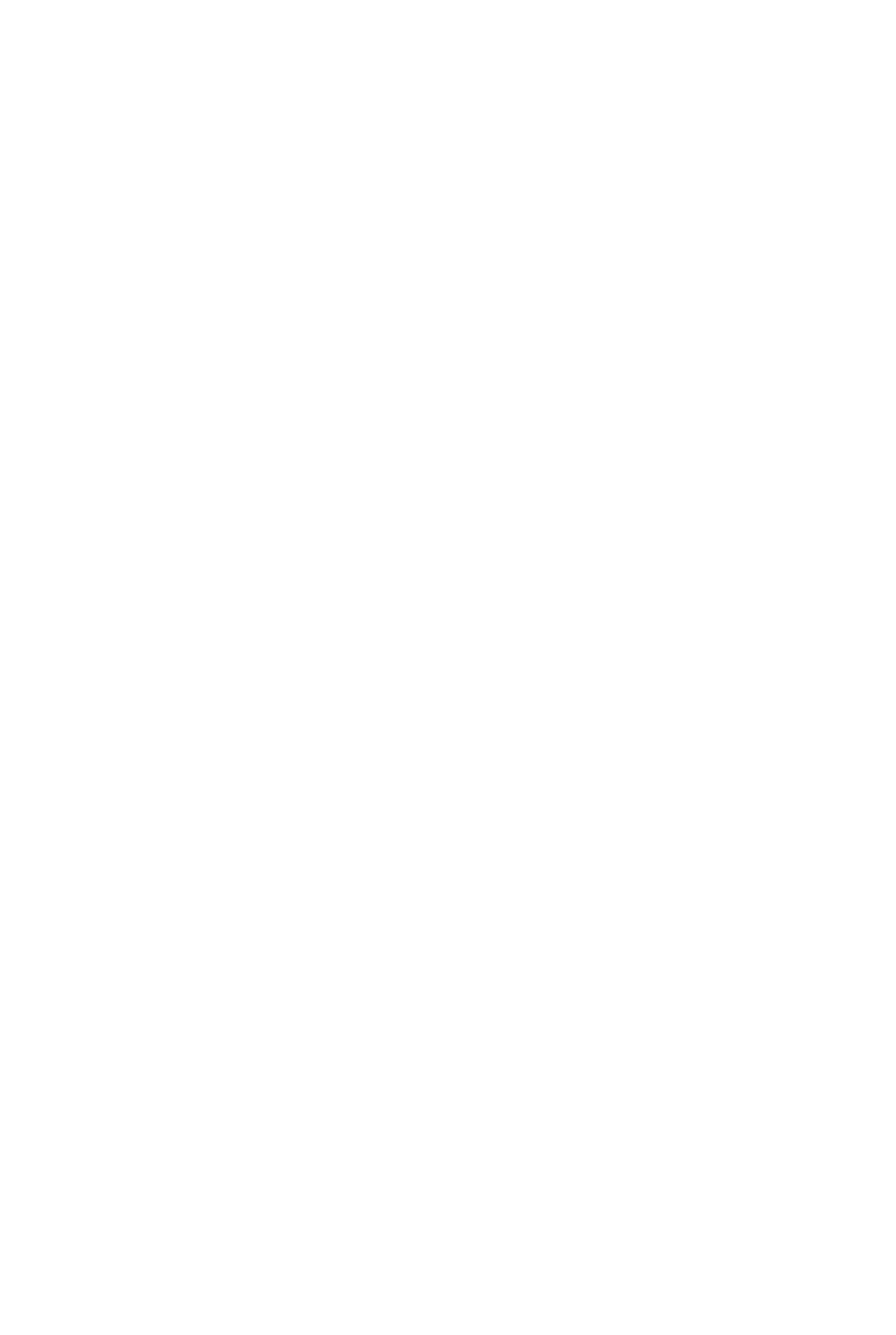
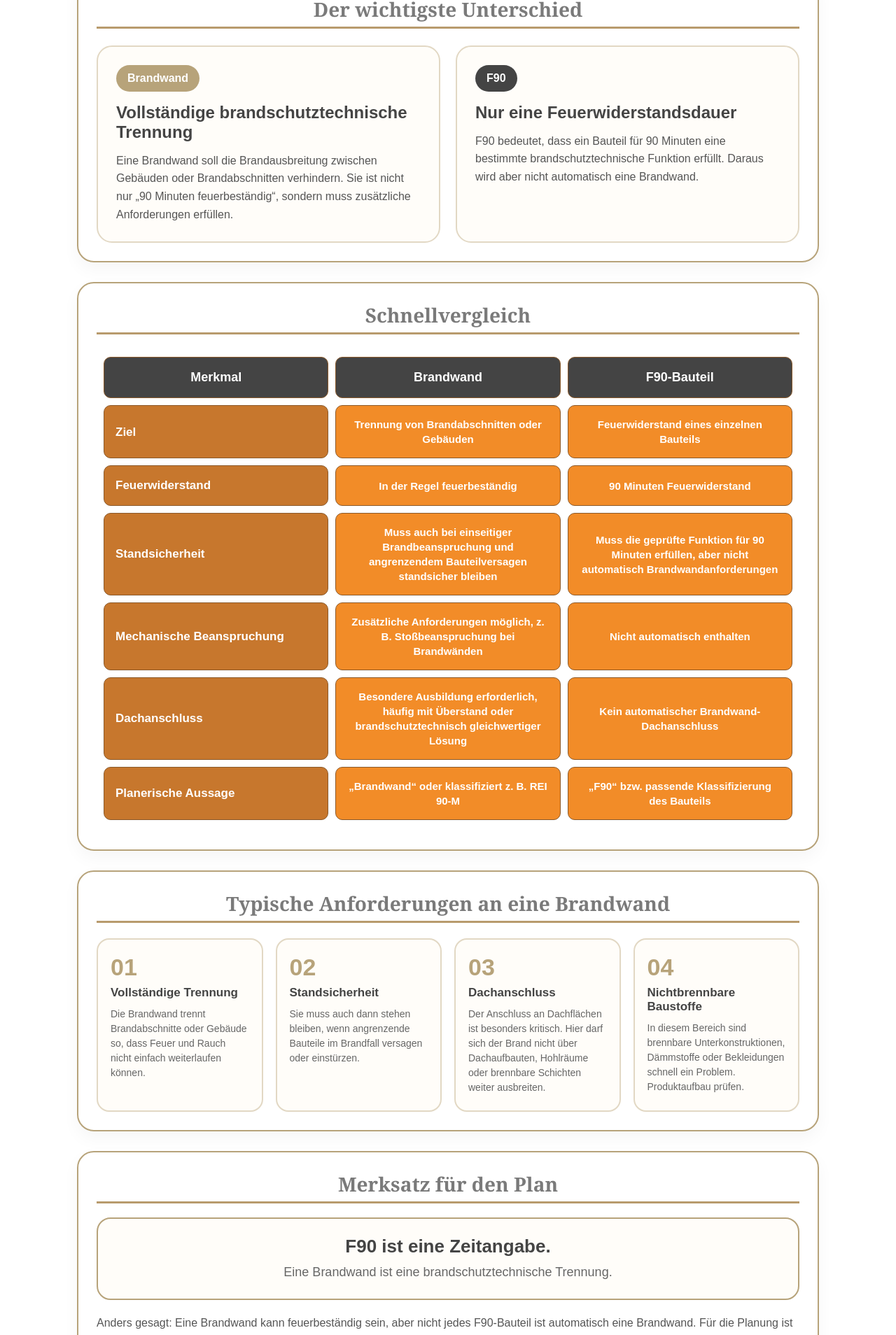
Before and after one commit to davidfischercounter-cell/ADS-Tool, a React (Vite) app: page /brandschutz/brandwand in a window 1280 px wide. Before the commit this address had no page. Shown: the part 330-2238 px from the top of the page at 70% size. Before the commit the page ends 800 px from the top, so only its background shows below. Built offline with nearby package versions, Linux system fonts and the light colour scheme.

Commit message:
Brandwand

```diff
--- a/src/App.jsx
+++ b/src/App.jsx
@@ -34,6 +34,7 @@ import BauvorlagenDarstellung from "./pages/BauvorlagenDarstellung.jsx";
 
 import GuidePage from "./pages/GuidePage.jsx";
 import SearchResults from "./pages/SearchResults.jsx";
+import BrandschutzBrandwand from "./pages/BrandschutzBrandwand.jsx";
 
 function App() {
   return (
@@ -48,6 +49,10 @@ function App() {
             element={<BrandschutzKlassifizierung />}
           />
           <Route path="/brandschutz/bmabwa" element={<BrandschutzBMABWA />} />
+          <Route
+            path="/brandschutz/brandwand"
+            element={<BrandschutzBrandwand />}
+          />
 
           <Route path="/revit" element={<Revit />} />
           <Route path="/clouds" element={<Clouds />} />
--- /dev/null
+++ b/src/pages/BrandschutzBrandwand.jsx
@@ -0,0 +1,194 @@
+import "../styles/dashboard.css";
+import "../styles/styles.css";
+
+function BrandschutzBrandwand() {
+  return (
+    <div className="page content-page">
+      <div className="page-banner">
+        <h1>Brandwand vs. F90</h1>
+        <div className="page-line"></div>
+      </div>
+
+      <section className="content-card">
+        <h2>Der wichtigste Unterschied</h2>
+
+        <div className="brandwand-hero-grid">
+          <div className="brandwand-hero-card">
+            <span className="brandwand-label">Brandwand</span>
+            <h3>Vollständige brandschutztechnische Trennung</h3>
+            <p>
+              Eine Brandwand soll die Brandausbreitung zwischen Gebäuden oder
+              Brandabschnitten verhindern. Sie ist nicht nur „90 Minuten
+              feuerbeständig“, sondern muss zusätzliche Anforderungen erfüllen.
+            </p>
+          </div>
+
+          <div className="brandwand-hero-card">
+            <span className="brandwand-label muted">F90</span>
+            <h3>Nur eine Feuerwiderstandsdauer</h3>
+            <p>
+              F90 bedeutet, dass ein Bauteil für 90 Minuten eine bestimmte
+              brandschutztechnische Funktion erfüllt. Daraus wird aber nicht
+              automatisch eine Brandwand.
+            </p>
+          </div>
+        </div>
+      </section>
+
+      <section className="content-card">
+        <h2>Schnellvergleich</h2>
+
+        <div className="brandwand-table-wrapper">
+          <table className="brandwand-table">
+            <thead>
+              <tr>
+                <th>Merkmal</th>
+                <th>Brandwand</th>
+                <th>F90-Bauteil</th>
+              </tr>
+            </thead>
+
+            <tbody>
+              <tr>
+                <td>Ziel</td>
+                <td>Trennung von Brandabschnitten oder Gebäuden</td>
+                <td>Feuerwiderstand eines einzelnen Bauteils</td>
+              </tr>
+
+              <tr>
+                <td>Feuerwiderstand</td>
+                <td>In der Regel feuerbeständig</td>
+                <td>90 Minuten Feuerwiderstand</td>
+              </tr>
+
+              <tr>
+                <td>Standsicherheit</td>
+                <td>
+                  Muss auch bei einseitiger Brandbeanspruchung und angrenzendem
+                  Bauteilversagen standsicher bleiben
+                </td>
+                <td>
+                  Muss die geprüfte Funktion für 90 Minuten erfüllen, aber nicht
+                  automatisch Brandwandanforderungen
+                </td>
+              </tr>
+
+              <tr>
+                <td>Mechanische Beanspruchung</td>
+                <td>
+                  Zusätzliche Anforderungen möglich, z. B. Stoßbeanspruchung bei
+                  Brandwänden
+                </td>
+                <td>Nicht automatisch enthalten</td>
+              </tr>
+
+              <tr>
+                <td>Dachanschluss</td>
+                <td>
+                  Besondere Ausbildung erforderlich, häufig mit Überstand oder
+                  brandschutztechnisch gleichwertiger Lösung
+                </td>
+                <td>Kein automatischer Brandwand-Dachanschluss</td>
+              </tr>
+
+              <tr>
+                <td>Planerische Aussage</td>
+                <td>„Brandwand“ oder klassifiziert z. B. REI 90-M</td>
+                <td>„F90“ bzw. passende Klassifizierung des Bauteils</td>
+              </tr>
+            </tbody>
+          </table>
+        </div>
+      </section>
+
+      <section className="content-card">
+        <h2>Typische Anforderungen an eine Brandwand</h2>
+
+        <div className="brandwand-check-grid">
+          <div className="brandwand-check-card">
+            <strong>01</strong>
+            <span>Vollständige Trennung</span>
+            <p>
+              Die Brandwand trennt Brandabschnitte oder Gebäude so, dass Feuer
+              und Rauch nicht einfach weiterlaufen können.
+            </p>
+          </div>
+
+          <div className="brandwand-check-card">
+            <strong>02</strong>
+            <span>Standsicherheit</span>
+            <p>
+              Sie muss auch dann stehen bleiben, wenn angrenzende Bauteile im
+              Brandfall versagen oder einstürzen.
+            </p>
+          </div>
+
+          <div className="brandwand-check-card">
+            <strong>03</strong>
+            <span>Dachanschluss</span>
+            <p>
+              Der Anschluss an Dachflächen ist besonders kritisch. Hier darf
+              sich der Brand nicht über Dachaufbauten, Hohlräume oder brennbare
+              Schichten weiter ausbreiten.
+            </p>
+          </div>
+
+          <div className="brandwand-check-card">
+            <strong>04</strong>
+            <span>Nichtbrennbare Baustoffe</span>
+            <p>
+              In diesem Bereich sind brennbare Unterkonstruktionen, Dämmstoffe
+              oder Bekleidungen schnell ein Problem. Produktaufbau prüfen.
+            </p>
+          </div>
+        </div>
+      </section>
+
+      <section className="content-card">
+        <h2>Merksatz für den Plan</h2>
+
+        <div className="brandwand-merksatz">
+          <strong>F90 ist eine Zeitangabe.</strong>
+          <span>Eine Brandwand ist eine brandschutztechnische Trennung.</span>
+        </div>
+
+        <p>
+          Anders gesagt: Eine Brandwand kann feuerbeständig sein, aber nicht
+          jedes F90-Bauteil ist automatisch eine Brandwand. Für die Planung ist
+          entscheidend, welche Funktion das Bauteil übernehmen soll.
+        </p>
+      </section>
+
+      <section className="content-card">
+        <h2>Praxis für Bauzeichnungen</h2>
+
+        <div className="info-box">
+          <strong>Wichtig:</strong> Bei Brandwänden nicht nur „F90“ eintragen.
+          Wenn es eine Brandwand ist, muss sie auch als solche bezeichnet und im
+          Aufbau entsprechend nachgewiesen werden.
+        </div>
+
+        <ul>
+          <li>Brandwände im Grundriss und Schnitt eindeutig beschriften.</li>
+          <li>
+            Dachanschluss, Attika, Überstand oder gleichwertige Ausbildung
+            sauber darstellen.
+          </li>
+          <li>
+            Keine brennbaren Dämmstoffe oder Holz-Unterkonstruktionen im
+            kritischen Brandwandbereich annehmen.
+          </li>
+          <li>
+            Öffnungen, Leitungsdurchführungen und Anschlüsse gesondert prüfen.
+          </li>
+          <li>
+            Immer mit Brandschutzkonzept, Detailplanung und zugelassenem Aufbau
+            abgleichen.
+          </li>
+        </ul>
+      </section>
+    </div>
+  );
+}
+
+export default BrandschutzBrandwand;
--- a/src/styles/styles.css
+++ b/src/styles/styles.css
@@ -1103,3 +1103,188 @@ body {
     min-width: 850px;
   }
 }
+
+/* =========================
+   BRANDSCHUTZ BRANDWAND
+========================= */
+
+.brandwand-hero-grid {
+  display: grid;
+  grid-template-columns: repeat(2, 1fr);
+  gap: 22px;
+  margin-top: 24px;
+}
+
+.brandwand-hero-card {
+  padding: 26px;
+  border: 2px solid #e2d8c4;
+  border-radius: 22px;
+  background: #fffdf9;
+  box-sizing: border-box;
+}
+
+.brandwand-label {
+  display: inline-flex;
+  align-items: center;
+  justify-content: center;
+  min-height: 38px;
+  margin-bottom: 16px;
+  padding: 0 16px;
+  border-radius: 999px;
+  background: #b7a37a;
+  color: #ffffff;
+  font-weight: 800;
+}
+
+.brandwand-label.muted {
+  background: #444444;
+}
+
+.brandwand-hero-card h3 {
+  margin: 0 0 14px;
+  color: #444444;
+  font-size: 24px;
+}
+
+.brandwand-hero-card p {
+  margin: 0;
+}
+
+.brandwand-table-wrapper {
+  width: 100%;
+  overflow-x: auto;
+  margin-top: 22px;
+  padding-bottom: 6px;
+}
+
+.brandwand-table {
+  width: 100%;
+  min-width: 850px;
+  border-collapse: separate;
+  border-spacing: 10px;
+  table-layout: fixed;
+}
+
+.brandwand-table th,
+.brandwand-table td {
+  padding: 16px;
+  border-radius: 10px;
+  border: 1px solid #8b5a2b;
+  text-align: center;
+  vertical-align: middle;
+  font-size: 15px;
+  line-height: 1.4;
+  box-sizing: border-box;
+  overflow-wrap: break-word;
+}
+
+.brandwand-table th {
+  background: #444444;
+  color: #ffffff;
+  font-size: 18px;
+  font-weight: 700;
+}
+
+.brandwand-table td {
+  background: #f28c28;
+  color: #ffffff;
+  font-weight: 600;
+}
+
+.brandwand-table td:first-child {
+  background: #c7772d;
+  font-size: 17px;
+  font-weight: 700;
+  text-align: left;
+}
+
+.brandwand-check-grid {
+  display: grid;
+  grid-template-columns: repeat(4, 1fr);
+  gap: 18px;
+  margin-top: 22px;
+}
+
+.brandwand-check-card {
+  padding: 22px 18px;
+  border: 2px solid #e2d8c4;
+  border-radius: 18px;
+  background: #fffdf9;
+  box-sizing: border-box;
+}
+
+.brandwand-check-card strong {
+  display: block;
+  margin-bottom: 10px;
+  font-size: 34px;
+  color: #b7a37a;
+  line-height: 1;
+}
+
+.brandwand-check-card span {
+  display: block;
+  margin-bottom: 10px;
+  color: #444444;
+  font-size: 17px;
+  font-weight: 700;
+}
+
+.brandwand-check-card p {
+  margin: 0;
+  font-size: 14px;
+  color: #666666;
+  line-height: 1.5;
+}
+
+.brandwand-merksatz {
+  display: flex;
+  flex-direction: column;
+  gap: 8px;
+  margin: 20px 0;
+  padding: 24px;
+  border: 2px solid #b7a37a;
+  border-radius: 20px;
+  background: #fffdf9;
+  text-align: center;
+}
+
+.brandwand-merksatz strong {
+  color: #444444;
+  font-size: 26px;
+}
+
+.brandwand-merksatz span {
+  color: #666666;
+  font-size: 18px;
+  line-height: 1.5;
+}
+
+@media (max-width: 1000px) {
+  .brandwand-check-grid {
+    grid-template-columns: repeat(2, 1fr);
+  }
+}
+
+@media (max-width: 900px) {
+  .brandwand-hero-grid {
+    grid-template-columns: 1fr;
+  }
+
+  .brandwand-table {
+    min-width: 850px;
+  }
+}
+
+@media (max-width: 600px) {
+  .brandwand-check-grid {
+    grid-template-columns: 1fr;
+  }
+
+  .brandwand-merksatz strong {
+    font-size: 22px;
+  }
+
+  .brandwand-merksatz span {
+    font-size: 16px;
+  }
+}
```
